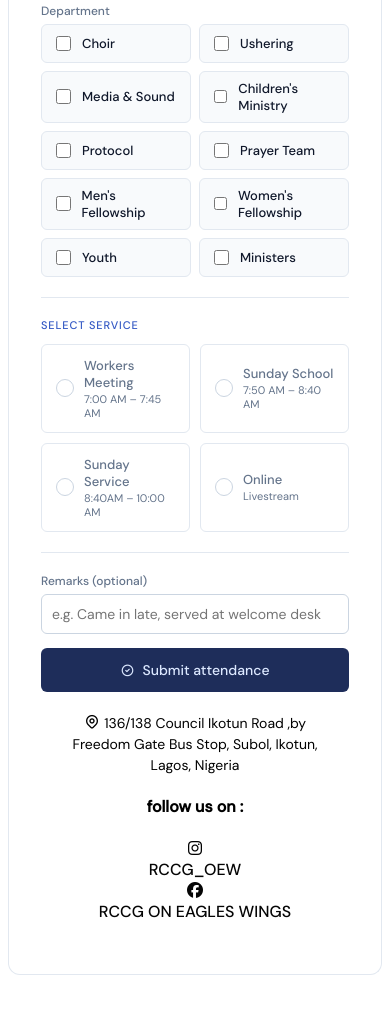
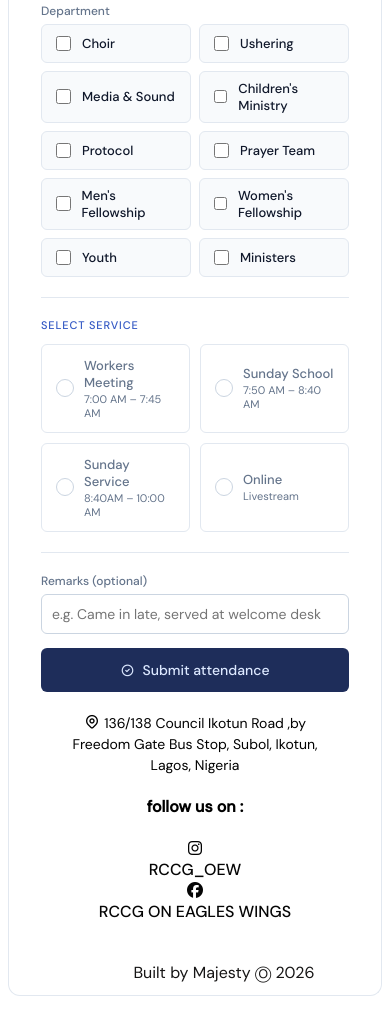
Before and after one commit to Majesty2134/Church--Attendance-Form, a plain HTML site: page index.html in a window 390 px wide. Shown: the part 493-1521 px from the top of the page. Before the commit the page ends 1500 px from the top, so only its background shows below. Drawn offline with nearby package versions, Linux system fonts and the light colour scheme.

Commit message:
add recent changes

```diff
--- a/index.html
+++ b/index.html
@@ -114,6 +114,10 @@
                 <SPAN><i class="fab fa-facebook"></i></SPAN><SPAN> <a href="https://www.facebook.com/rccgoneagleswings/#" target="_blank">RCCG ON EAGLES WINGS</a></SPAN>
                   </div>
               </footer>
+              <watermark>
+    <span class="brand-name"> Built by Majesty</span>
+       <span class="EST">&#9412; 2026</span>
+    </watermark>
   </div>
 
 </div>
--- a/style.css
+++ b/style.css
@@ -329,9 +329,21 @@ footer {
   margin-bottom: 12px;
   text-align: center;
 }
+.brand-name,.EST{
+  color: rgb(22, 21, 21);
+  font-size: 0.5em;
+   position: relative;
+  top: 20px;
+  left: 35%;
+  }
 
 @media (max-width: 600px) {
   .form-grid {
     grid-template-columns: 1fr;
   }
+   .brand-name,.EST{
+    font-size: 1em;
+    position: relative;
+    left: 30%;
+  }
 }
```
